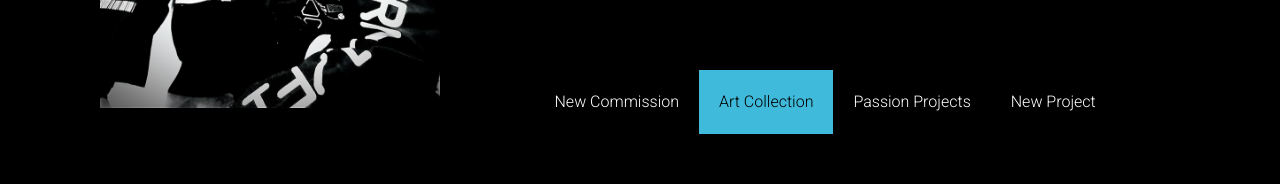
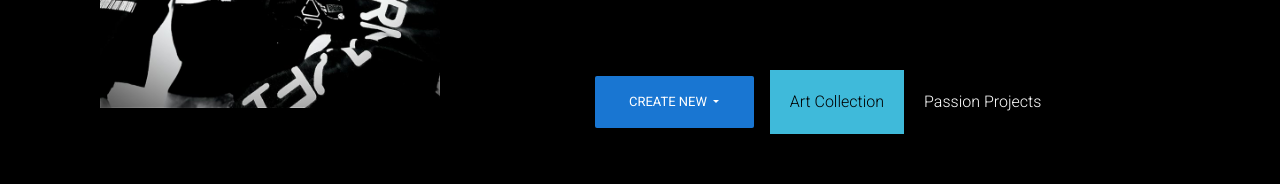
Before and after one commit to CintBX/ChrisPortfolio, a React (Create React App) app in the folder client/: page / in a window 1280 px wide. Shown: the part 456-640 px from the top of the page. Built offline with nearby package versions, Linux system fonts and the light colour scheme; no server answers.

Commit message:
Dropdown for Create New

```diff
--- a/client/src/components/Header.js
+++ b/client/src/components/Header.js
@@ -1,9 +1,18 @@
-import React from 'react';
-import { Row, Col } from 'reactstrap';
+import React, { useState } from 'react';
+import {
+  Row,
+  Col,
+  ButtonDropdown,
+  DropdownToggle,
+  DropdownMenu,
+  DropdownItem
+} from 'reactstrap';
 import profilePic from '../images/pr8.jpg';
-import { NavLink } from 'react-router-dom';
+import { NavLink, Link } from 'react-router-dom';
 
 const Header = () => {
+  const [dropDown, setDropDown] = useState(false);
+  const toggle = () => setDropDown(!dropDown);
   return (
     <div>
       <Row style={styles.container}>
@@ -39,17 +48,23 @@ const Header = () => {
           </div>
 
           <div style={styles.linkGroup}>
-            <NavLink to="/new-commission" style={styles.link} activeStyle={styles.active}>
-              New Commission
-            </NavLink>
+            <ButtonDropdown style={styles.dropdown} isOpen={dropDown} toggle={toggle}>
+              <DropdownToggle caret color="blue">Create New </DropdownToggle>
+              <DropdownMenu>
+                <DropdownItem>
+                  <Link to="/new-commission">Commission</Link>
+                </DropdownItem>
+                <DropdownItem>
+                  <Link to="/new-project">Project</Link>
+                </DropdownItem>
+              </DropdownMenu>
+            </ButtonDropdown>
+
             <NavLink exact to="/" style={styles.link} activeStyle={styles.active}>
               Art Collection
             </NavLink>
             <NavLink to="/project-list" style={styles.link} activeStyle={styles.active}>
               Passion Projects
-            </NavLink>
-            <NavLink to="/new-project" style={styles.link} activeStyle={styles.active}>
-              New Project
             </NavLink>
           </div>
         </Col>
@@ -78,6 +93,9 @@ const styles = {
     padding: 20,
     color: 'white'
   },
+  dropdown: {
+    paddingRight: 10
+  },
   active: {
     backgroundColor: '#3FBADA',
     color: 'black',
```
